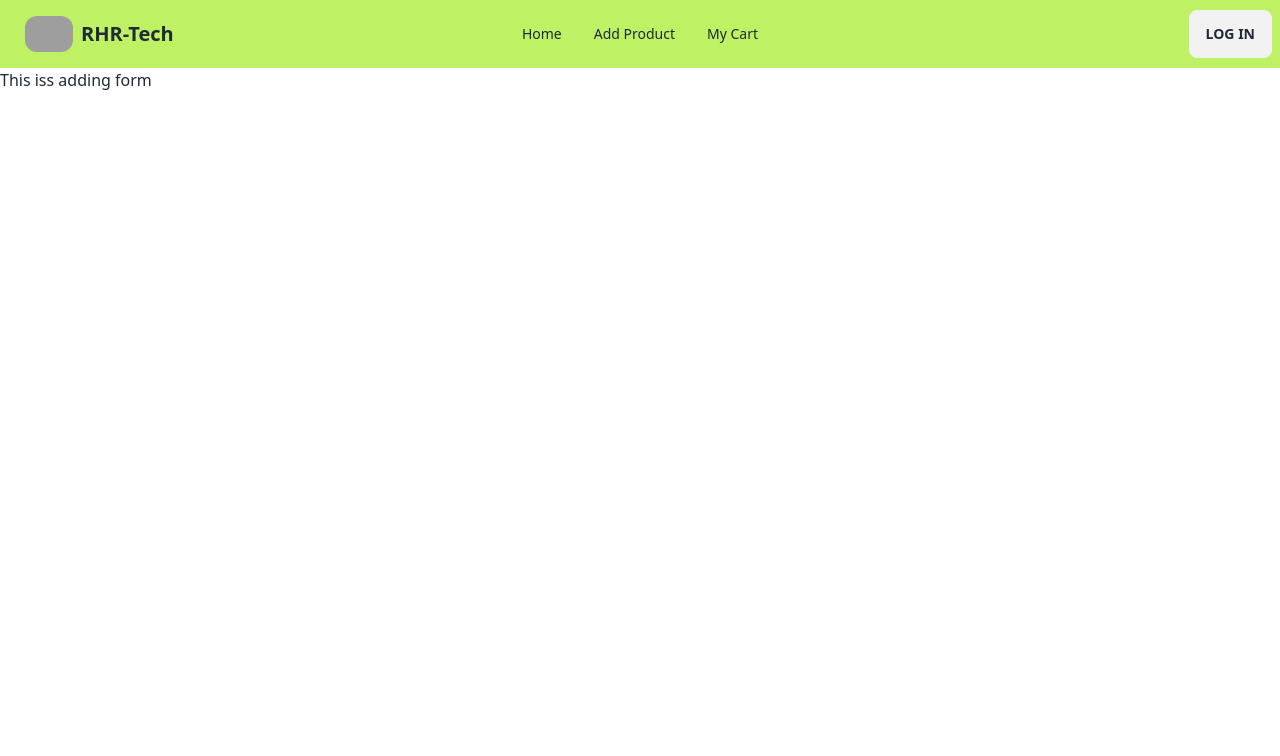
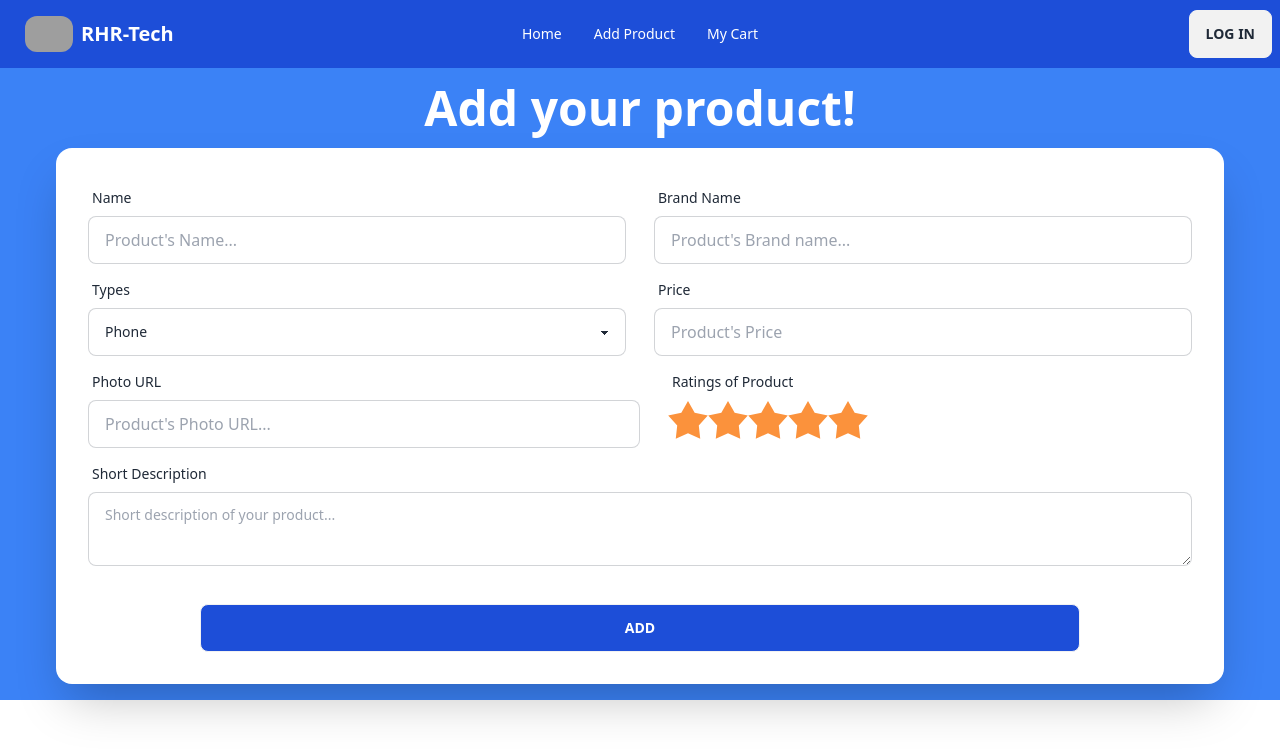
Before and after one commit to Rifatbd0789/RHR-Tech-Web, a React (Vite) app: page /add in a window 1280 px wide. Shown: the top 756 px of the page. Built offline with nearby package versions, Linux system fonts and the light colour scheme; grey boxes are pictures that could not be loaded.

Commit message:
create successfully the add page form to add product

```diff
--- a/src/Components/Add.jsx
+++ b/src/Components/Add.jsx
@@ -1,7 +1,156 @@
 const Add = () => {
+  const handleAddData = (e) => {
+    e.preventDefault();
+    const form = e.target;
+    const name = form.name.value;
+    const brand = form.brand.value;
+    const type = form.type.value;
+    const price = form.price.value;
+    const photo = form.photo.value;
+    const rating = form.rating.value;
+    const description = form.description.value;
+    const newProduct = { name, brand, type, price, photo, rating, description };
+    console.log(newProduct);
+  };
   return (
     <div>
-      <h1>This iss adding form</h1>
+      <div className="  bg-blue-500">
+        <div className=" hero-content flex-col mx-10">
+          <div className="text-center text-white lg:text-left">
+            <h1 className="text-5xl font-bold">Add your product!</h1>
+          </div>
+          <div className="card  w-full  shadow-2xl bg-base-100">
+            <form onSubmit={handleAddData} className="card-body">
+              <div className="form-control flex-row w-full gap-7">
+                {/* Name */}
+                <div className="w-1/2">
+                  <label className="label">
+                    <span className="label-text">Name</span>
+                  </label>
+                  <input
+                    type="text"
+                    placeholder="Product's Name..."
+                    name="name"
+                    className="input input-bordered w-full"
+                  />
+                </div>
+                {/* Brand */}
+                <div className="w-1/2">
+                  <label className="label">
+                    <span className="label-text">Brand Name</span>
+                  </label>
+                  <input
+                    type="text"
+                    name="brand"
+                    placeholder="Product's Brand name..."
+                    className="input input-bordered w-full"
+                  />
+                </div>
+              </div>
+              <div className="form-control flex-row w-full gap-7">
+                {/* select option */}
+                <div className="w-1/2">
+                  <label className="label">
+                    <span className="label-text">Types</span>
+                  </label>
+                  <select
+                    name="type"
+                    className="select select-bordered w-full max-w-xl"
+                  >
+                    <option disabled>Type of product?</option>
+                    <option value="phone">Phone</option>
+                    <option value="laptop">Laptop</option>
+                    <option value="headphone">Headphone</option>
+                    <option value="device">Smart Device</option>
+                    <option value="computer">Computer</option>
+                  </select>
+                </div>
+                {/* price */}
+                <div className="w-1/2">
+                  <label className="label">
+                    <span className="label-text">Price</span>
+                  </label>
+                  <input
+                    type="text"
+                    placeholder="Product's Price"
+                    name="price"
+                    className="input input-bordered w-full"
+                  />
+                </div>
+              </div>
+              <div className="form-control flex-row w-full gap-7">
+                {/* photo */}
+                <div className="w-1/2">
+                  <label className="label">
+                    <span className="label-text">Photo URL</span>
+                  </label>
+                  <input
+                    type="text"
+                    placeholder="Product's Photo URL..."
+                    name="photo"
+                    className="input input-bordered w-full"
+                  />
+                </div>
+                {/* Ratings */}
+                <div>
+                  <label className="label">
+                    <span className="label-text">Ratings of Product</span>
+                  </label>
+                  <div className="rating rating-lg">
+                    <input
+                      type="radio"
+                      name="rating"
+                      value="1"
+                      className="mask mask-star-2 bg-orange-400"
+                    />
+                    <input
+                      type="radio"
+                      name="rating"
+                      value="2"
+                      className="mask mask-star-2 bg-orange-400"
+                    />
+                    <input
+                      type="radio"
+                      name="rating"
+                      value="3"
+                      className="mask mask-star-2 bg-orange-400"
+                    />
+                    <input
+                      type="radio"
+                      name="rating"
+                      value="4"
+                      className="mask mask-star-2 bg-orange-400"
+                    />
+                    <input
+                      type="radio"
+                      name="rating"
+                      value="5"
+                      className="mask mask-star-2 bg-orange-400"
+                    />
+                  </div>
+                </div>
+              </div>
+              <div className="form-control">
+                <div className="w-full">
+                  <label className="label">
+                    <span className="label-text">Short Description</span>
+                  </label>
+
+                  <textarea
+                    placeholder="Short description of your product..."
+                    name="description"
+                    className="textarea textarea-bordered  w-full "
+                  ></textarea>
+                </div>
+              </div>
+
+              <div className="form-control mx-28 mt-6">
+                <button className="btn text-white bg-blue-700">Add</button>
+              </div>
+            </form>
+          </div>
+        </div>
+      </div>
     </div>
   );
 };
--- a/src/Components/Shared/Navbar.jsx
+++ b/src/Components/Shared/Navbar.jsx
@@ -16,7 +16,7 @@ const Navbar = () => {
   );
   return (
     <div>
-      <div className="navbar bg-lime-300">
+      <div className="navbar bg-blue-700 text-white">
         <div className="navbar-start">
           <div className="dropdown">
             <label tabIndex={0} className="btn btn-ghost lg:hidden">
```
